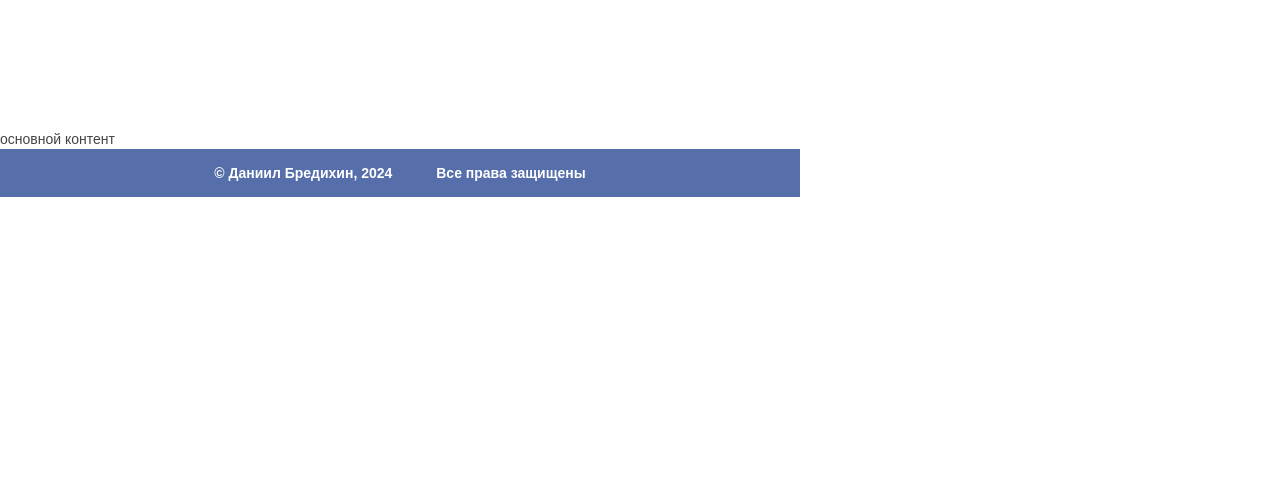
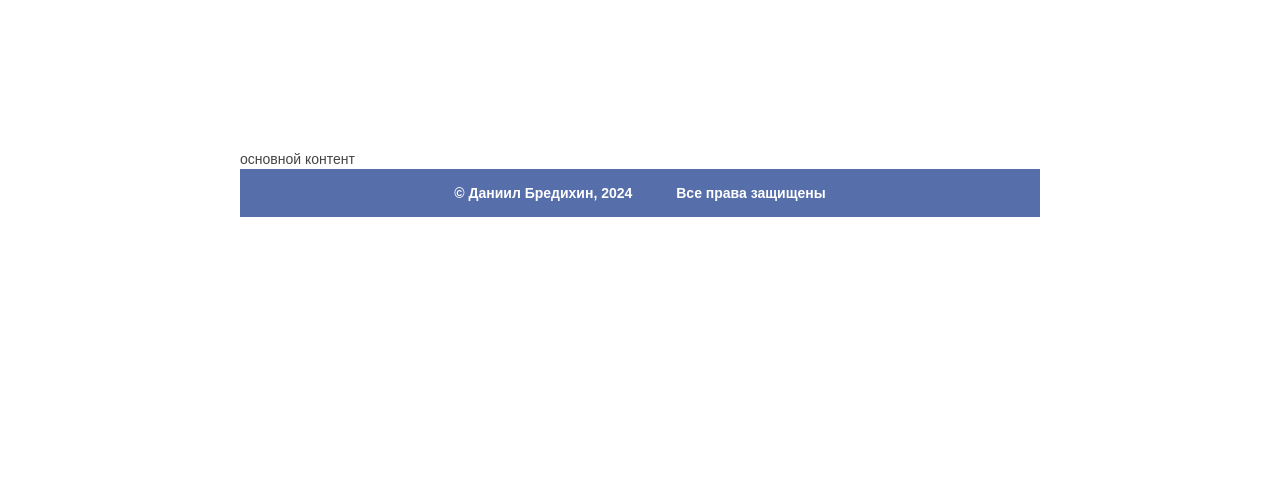
Before and after one commit to Daniil-Bredikhin/school, a PHP site: page / in a window 1280 px wide. Shown: the part 207-684 px from the top of the page. Run offline with PHP 8.4, Linux system fonts and the light colour scheme.

Commit message:
Update style.css

```diff
--- a/style.css
+++ b/style.css
@@ -1,7 +1,7 @@
 body {
   max-width: 800px;
-  margin: 0;
-  padding: 0;
+  margin: 0 auto;
+  padding: 20px;
   font-family: "Arial", sans-serif;
   font-size: 14px;
   line-height: 20px;
```
